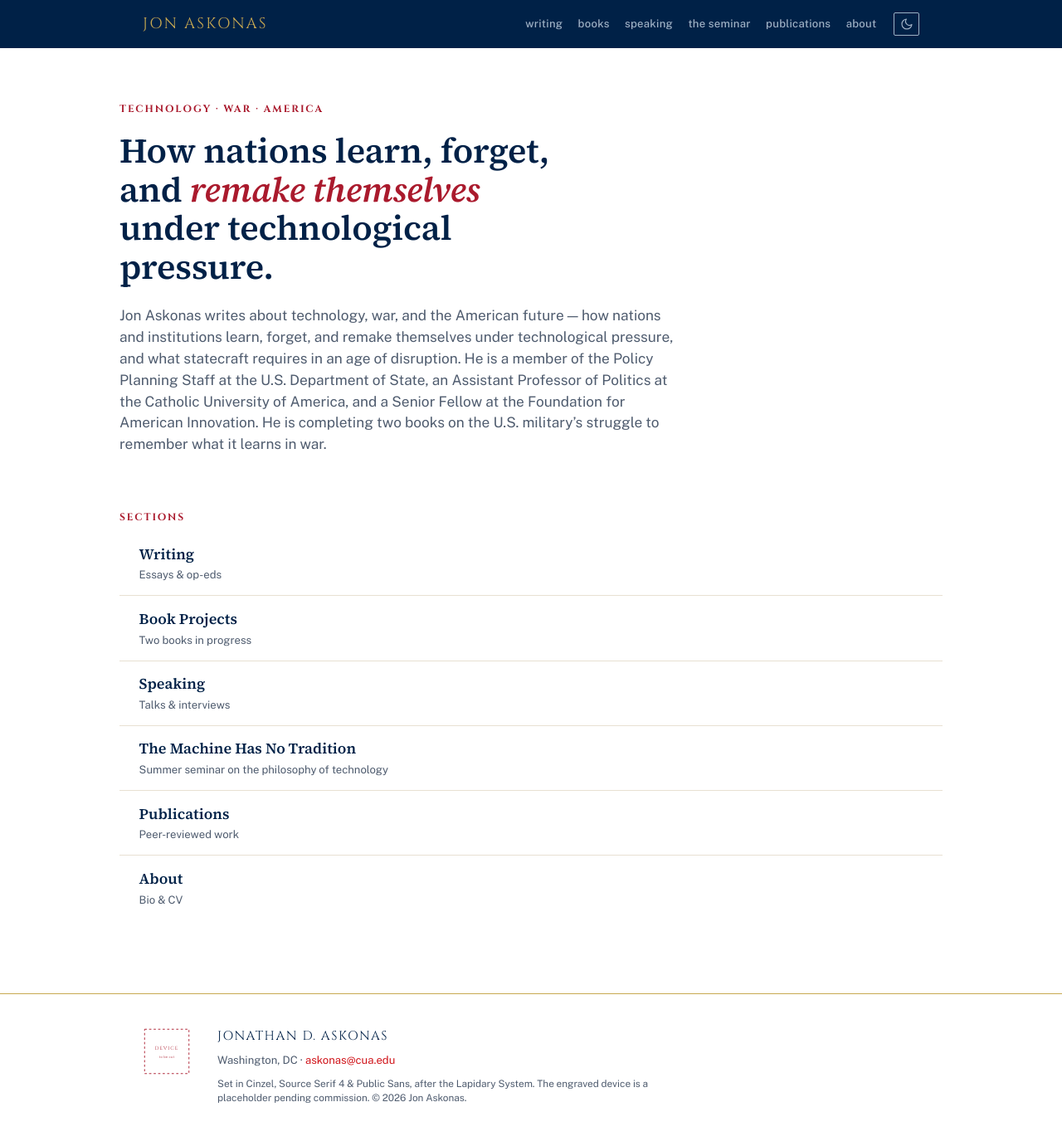
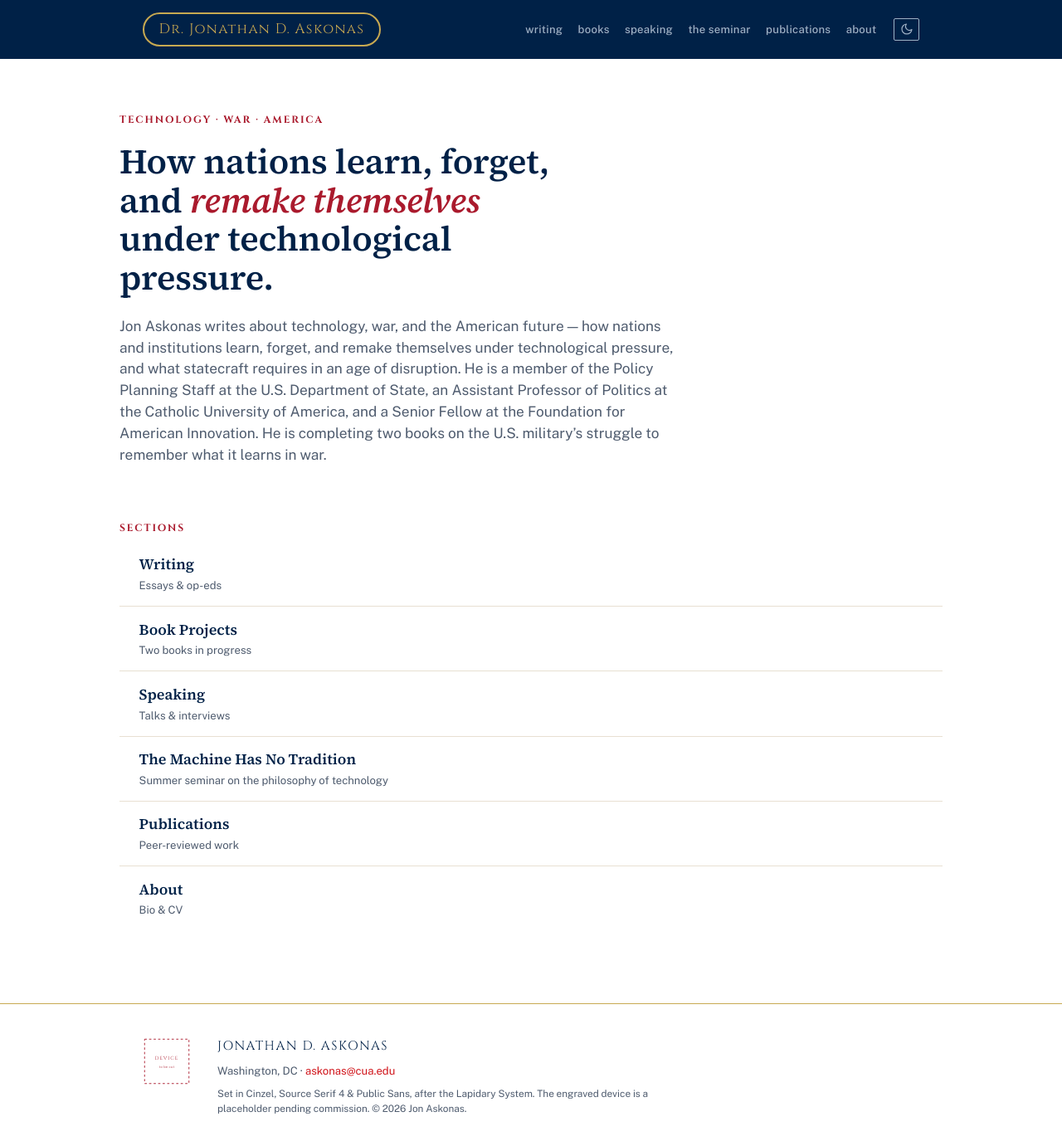
Before and after one commit to jaskonas/jaskonas.github.io, a Jekyll site: the page built from index.md, in a window 1280 px wide and 1400 px high. Shown: the top 1381 px of the window at 83% size. Built offline with Jekyll 4.4.1, drawn with Linux system fonts in a browser that asks for light colours.

Commit message:
Lapidary: sticky header with expanding/collapsing brand box
- Nameplate updated to "Dr. Jonathan D. Askonas"
- Gilt rounded box (border-radius 50px, 2px gilt border) wraps the brand
  in both expanded and compact states, contracting with the name
- On scroll >60px: full name collapses (max-width → 0), JDA monogram
  expands in Cinzel gilt — smooth cross-fade with staggered transitions
- Header is now sticky (position: sticky; z-index: 100); padding reduces
  slightly in compact state; adds a subtle shadow when scrolled
- lapidary-scroll.js: lightweight passive scroll listener

Co-Authored-By: Claude Sonnet 4.6 <noreply@anthropic.com>

```diff
--- a/_includes/header.html
+++ b/_includes/header.html
@@ -1,6 +1,11 @@
 <header id="masthead">
   <div class="container masthead-inner">
-    <a href="{{ '/' | relative_url }}" class="brand"><span class="nameplate">Jon Askonas</span></a>
+    <a href="{{ '/' | relative_url }}" class="brand" aria-label="Dr. Jonathan D. Askonas — home">
+      <span class="brand-box">
+        <span class="brand-full">Dr. Jonathan D. Askonas</span>
+        <span class="brand-mono" aria-hidden="true">JDA</span>
+      </span>
+    </a>
     <div class="masthead-nav">
       <nav class="top-nav" role="navigation" aria-label="Primary">
         {% for link in site.data.navigation %}<a href="{{ link.url | relative_url }}"{% if page.url == link.url %} aria-current="page"{% endif %}>{{ link.title }}</a>{% endfor %}
--- a/_layouts/default.html
+++ b/_layouts/default.html
@@ -47,6 +47,7 @@
 
     <script src="{{ '/js/arrownav.js' | relative_url }}" defer></script>
     <script src="{{ '/js/lapidary-theme.js' | relative_url }}" defer></script>
+    <script src="{{ '/js/lapidary-scroll.js' | relative_url }}" defer></script>
 
   </body>
 
--- a/_sass/_lapidary-header.scss
+++ b/_sass/_lapidary-header.scss
@@ -2,7 +2,14 @@
 // band is Midnight (= page ground) and structure comes from a gilt hairline,
 // per the dark-mode law (no navy-on-navy). Separation law: nav text on the blue
 // band is parchment/gilt — never red.
-#masthead { background: var(--band); }
+#masthead {
+  position: sticky;
+  top: 0;
+  z-index: 100;
+  background: var(--band);
+  transition: box-shadow .2s ease;
+}
+#masthead.is-scrolled { box-shadow: 0 1px 10px rgba(0,0,0,.22); }
 :root[data-theme="dark"] #masthead { border-bottom: 1px solid var(--rule); }
 
 .masthead-inner {
@@ -12,11 +19,39 @@
   gap: 1rem;
   padding-top: .95rem;
   padding-bottom: .95rem;
+  transition: padding .25s ease;
 }
+#masthead.is-scrolled .masthead-inner { padding-top: .55rem; padding-bottom: .55rem; }
 
 .brand { text-decoration: none; }
 .brand:hover { text-decoration: none; }
-.brand .nameplate { font-size: 1.15rem; }
+
+// Gilt rounded box — present in both expanded and compact states
+.brand-box {
+  display: inline-flex;
+  align-items: center;
+  border: 2px solid var(--gilt);
+  border-radius: 50px;
+  padding: .35rem 1.1rem;
+}
+
+.brand-full,
+.brand-mono {
+  font-family: var(--t-title);
+  font-size: 1.05rem;
+  letter-spacing: .08em;
+  color: var(--name);
+  white-space: nowrap;
+  overflow: hidden;
+}
+
+// Expanded: full name visible, monogram hidden
+.brand-full { max-width: 22rem; opacity: 1; transition: max-width .35s ease, opacity .2s ease; }
+.brand-mono { max-width: 0; opacity: 0; transition: max-width .35s ease .15s, opacity .25s ease .15s; }
+
+// Compact (scrolled): name collapses, monogram expands
+#masthead.is-scrolled .brand-full { max-width: 0; opacity: 0; transition: max-width .3s ease, opacity .15s ease; }
+#masthead.is-scrolled .brand-mono { max-width: 3.5rem; opacity: 1; transition: max-width .35s ease .12s, opacity .25s ease .12s; }
 
 .masthead-nav { display: flex; align-items: center; gap: 1.3rem; }
 
--- /dev/null
+++ b/js/lapidary-scroll.js
@@ -0,0 +1,14 @@
+/* Sticky header: collapses brand name → JDA monogram after scrolling past
+   the first viewport-height segment. Adds .is-scrolled to #masthead. */
+(function () {
+  "use strict";
+  var masthead = document.getElementById("masthead");
+  if (!masthead) return;
+
+  function tick() {
+    masthead.classList.toggle("is-scrolled", window.scrollY > 60);
+  }
+
+  window.addEventListener("scroll", tick, { passive: true });
+  tick();
+})();
```
